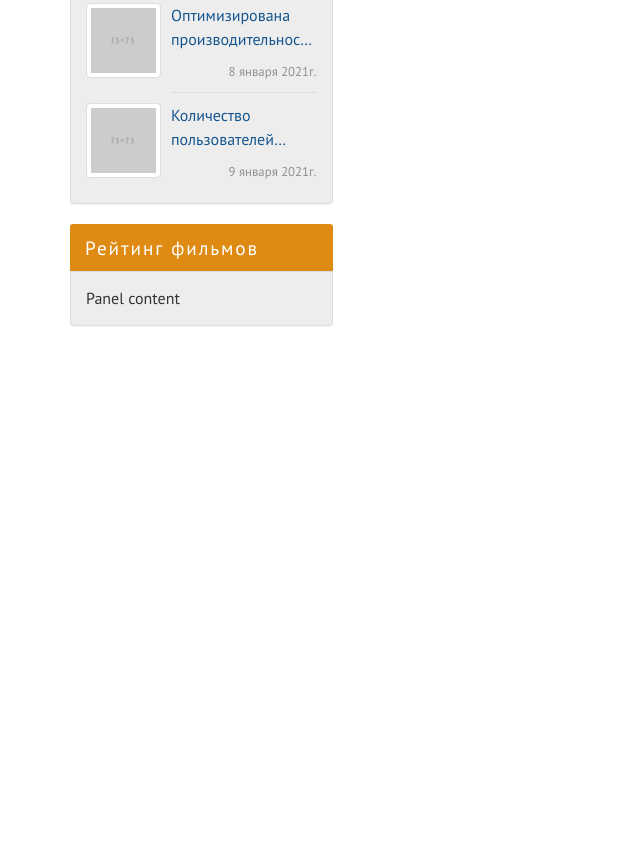
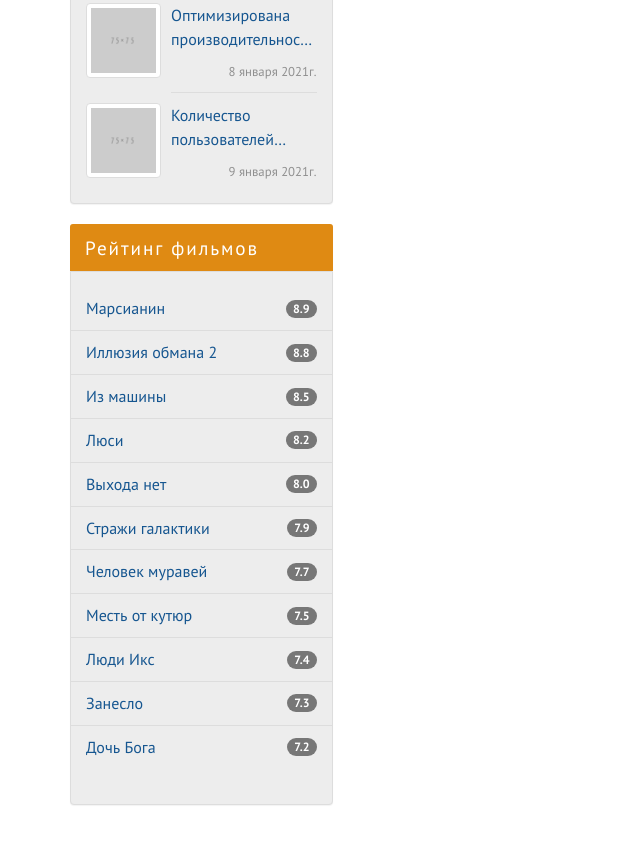
Before and after one commit to OlgaLavrishcheva/Kinozal, a website: page index.html in a window 1280 px wide. Shown: the part 1591-2434 px from the top of the page, without its empty margins (0-640 px from the left). Before the commit the page ends 1997 px from the top, so only its background shows below. Drawn offline with Linux system fonts and the light colour scheme.

Commit message:
Sidebar: panel Рейтинг фильмов is complit

```diff
--- a/assets/scss/_sidebar.scss
+++ b/assets/scss/_sidebar.scss
@@ -91,3 +91,46 @@
     text-align: right;
   }
 }
+
+.top-films {
+  &__body {
+    padding-right: 0;
+    padding-left: 0;
+  }
+
+  &__item {
+    background-color: transparent;
+    margin-left: -1px;
+    margin-right: -1px;
+    padding-right: 55px;
+    color: $color-primary !important;
+
+    &:first-child {
+      border-radius: 0;
+      border-top: none;
+    }
+
+    &:last-child{
+      border-radius: 0;
+      border-bottom: none;
+    }
+
+    &:hover,
+    &:focus {
+      border-color: $color-accent;
+      background-color: $color-accent !important;
+      color: $color-light !important;
+
+      .badge {
+        background-color: $color-dark;
+      }
+    }
+  }
+
+  &__badge {
+    position: absolute;
+    top: 50%;
+    transform: translateY(-50%);
+    right: $gap;
+  }
+}
--- a/index.html
+++ b/index.html
@@ -221,8 +221,42 @@
 
       <div class="top-films panel panel-info">
         <div class="panel-heading">Рейтинг фильмов</div>
-        <div class="panel-body">
-          Panel content
+        <div class="top-films__body panel-body">
+          <div class="top-films__list list-group">
+            <a class="top-films__item list-group-item" href="#">Марсианин
+                <span class="top-films__badge badge">8.9</span>
+            </a>
+            <a class="top-films__item list-group-item" href="#">Иллюзия обмана 2
+                <span class="top-films__badge badge">8.8</span>
+            </a>
+            <a class="top-films__item list-group-item" href="#">Из машины
+                <span class="top-films__badge badge">8.5</span>
+            </a>
+            <a class="top-films__item list-group-item" href="#">Люси
+                <span class="top-films__badge badge">8.2</span>
+            </a>
+            <a class="top-films__item list-group-item" href="#">Выхода нет
+                <span class="top-films__badge badge">8.0</span>
+            </a>
+            <a class="top-films__item list-group-item" href="#">Стражи галактики
+                <span class="top-films__badge badge">7.9</span>
+            </a>
+            <a class="top-films__item list-group-item" href="#">Человек муравей
+                <span class="top-films__badge badge">7.7</span>
+            </a>
+            <a class="top-films__item list-group-item" href="#">Месть от кутюр
+                <span class="top-films__badge badge">7.5</span>
+            </a>
+            <a class="top-films__item list-group-item" href="#">Люди Икс
+                <span class="top-films__badge badge">7.4</span>
+            </a>
+            <a class="top-films__item list-group-item" href="#">Занесло
+                <span class="top-films__badge badge">7.3</span>
+            </a>
+            <a class="top-films__item list-group-item" href="#">Дочь Бога
+                <span class="top-films__badge badge">7.2</span>
+            </a>
+          </div>
         </div>
       </div>
     </aside>
```
Also changed, not shown: assets/css/style.css.
